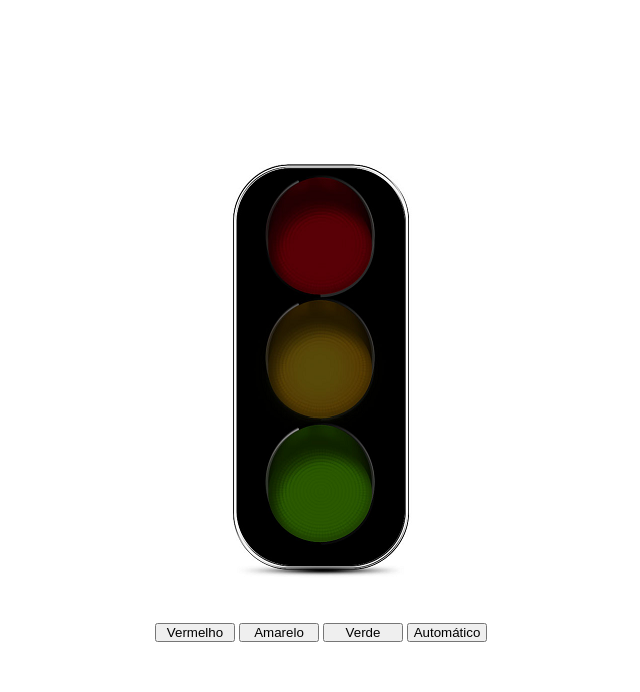
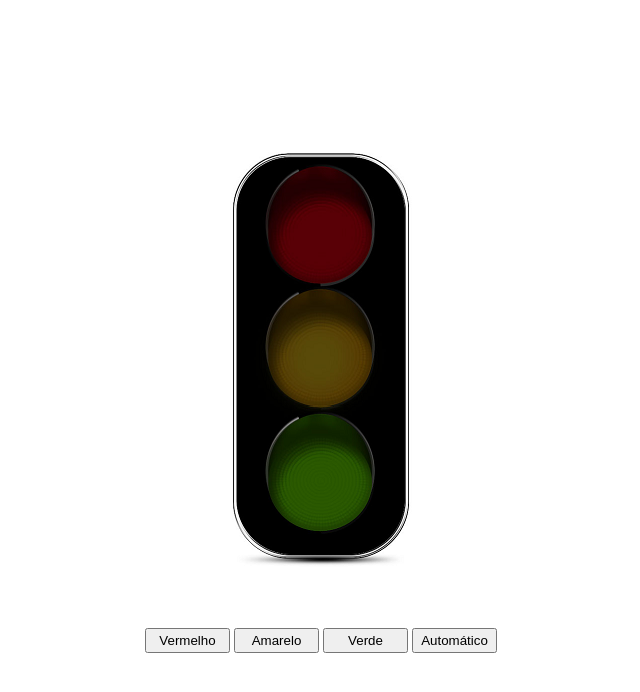
Before and after one commit to Jefsouza-dev/traffic-light, a plain HTML site: page index.html in a window 1280 px wide. Shown: the whole page, without its empty margins (319-959 px from the left). Drawn offline with Linux system fonts and the light colour scheme.

Commit message:
Ajustes nos botões

```diff
--- a/style.css
+++ b/style.css
@@ -10,8 +10,15 @@ main {
     flex-direction: column;
     align-items: center;
     justify-content: center;
-    gap: 5vh;
+    gap: 7vh;
 }
 .button {
-    width: 80px;
+    width: 85px;
+    height: 25px;
 }
+
+.button:hover {
+    width: 88px;
+    height: 28px;
+    cursor: pointer;
+}
```
